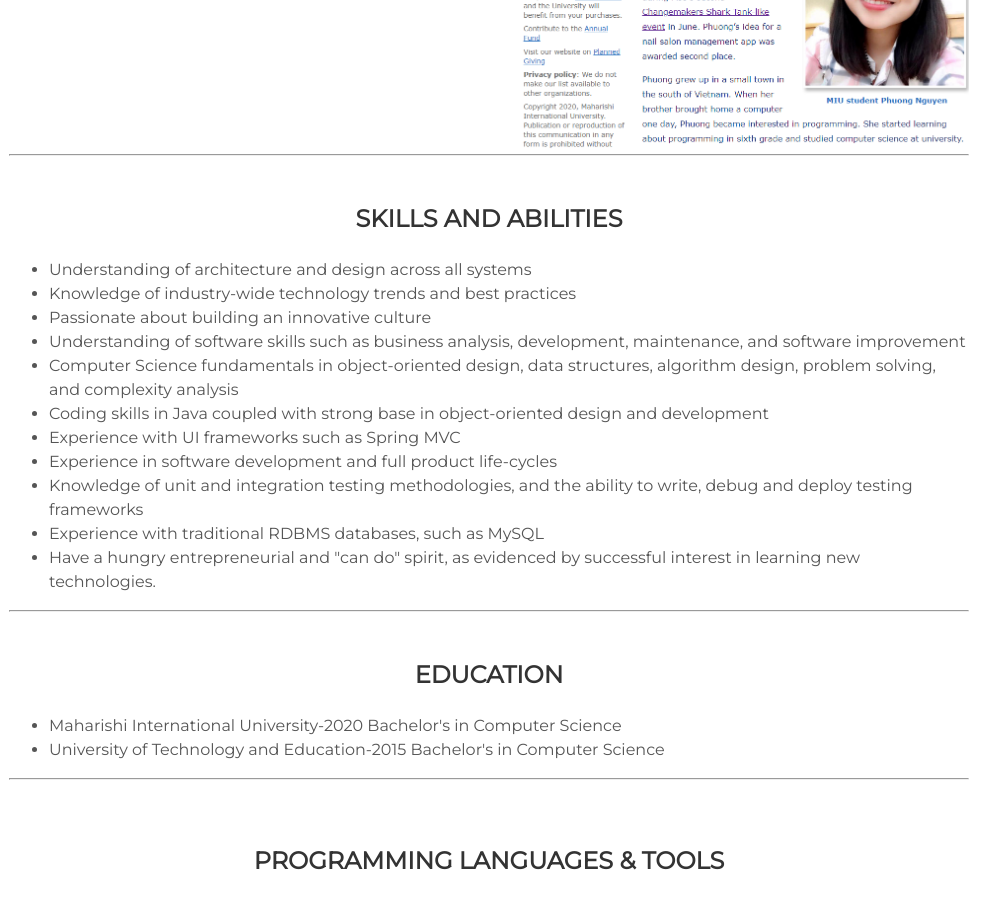
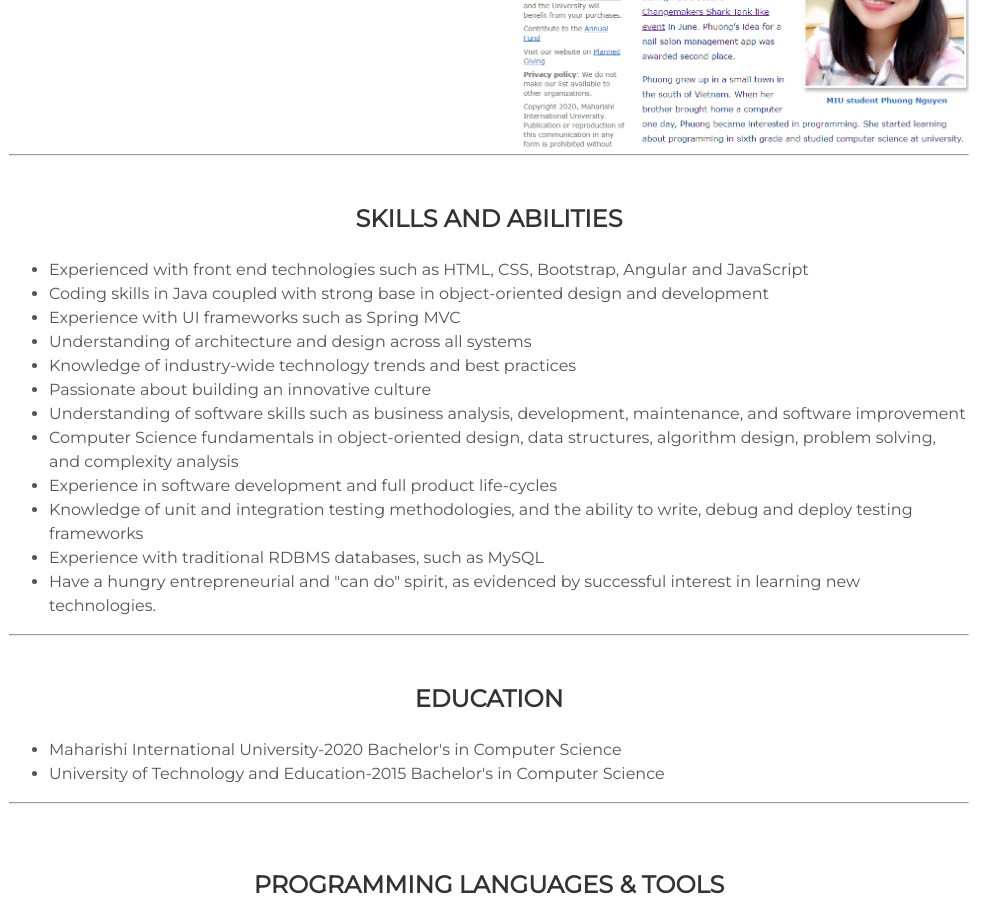
Before and after one commit to phuongnguyen0610/phuongnguyen0610.github.io, a Jekyll site: the page built from index.html, in a window 1280 px wide and 900 px high, scrolled down 1867 px. Shown: the whole window, without its empty margins (151-1151 px from the left). Built offline with Jekyll 4.4.1, drawn with Linux system fonts in a browser that asks for light colours.

Commit message:
Update about.html

```diff
--- a/_includes/about.html
+++ b/_includes/about.html
@@ -53,13 +53,14 @@
     </div>
     <div>
       <ul>
+        <li>Experienced with front end technologies such as HTML, CSS, Bootstrap, Angular and JavaScript</li>
+        <li>Coding skills in Java coupled with strong base in object-oriented design and development</li>
+        <li>Experience with UI frameworks such as Spring MVC</li>
         <li>Understanding of architecture and design across all systems</li>
         <li>Knowledge of industry-wide technology trends and best practices</li>
         <li>Passionate about building an innovative culture</li>
         <li>Understanding of software skills such as business analysis, development, maintenance, and software improvement</li>
         <li>Computer Science fundamentals in object-oriented design, data structures, algorithm design, problem solving, and complexity analysis</li>
-        <li>Coding skills in Java coupled with strong base in object-oriented design and development</li>
-        <li>Experience with UI frameworks such as Spring MVC</li>
         <li>Experience in software development and full product life-cycles</li>
         <li>Knowledge of unit and integration testing methodologies, and the ability to write, debug and deploy testing frameworks</li>
         <li>Experience with traditional RDBMS databases, such as MySQL</li>
```
